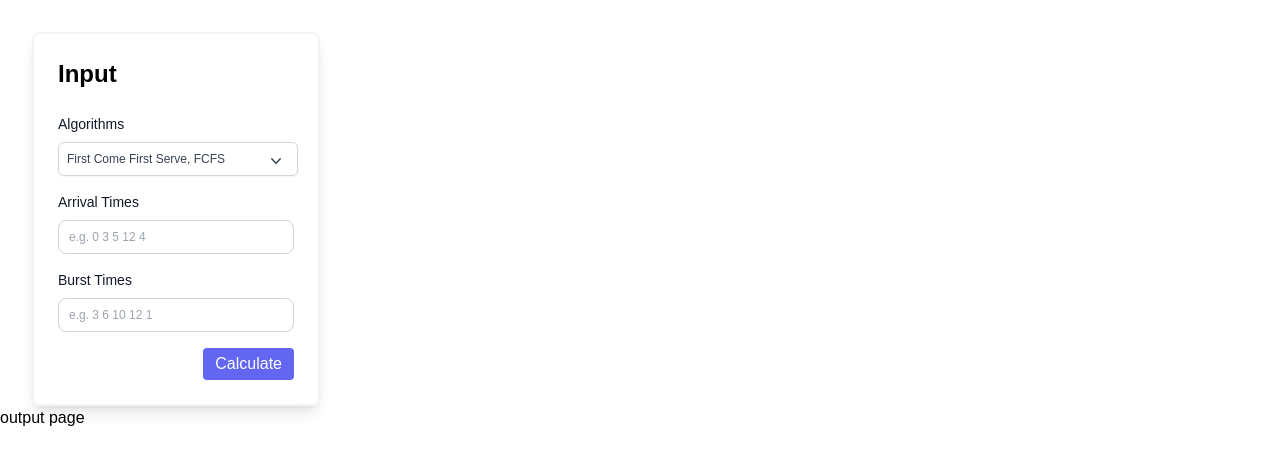
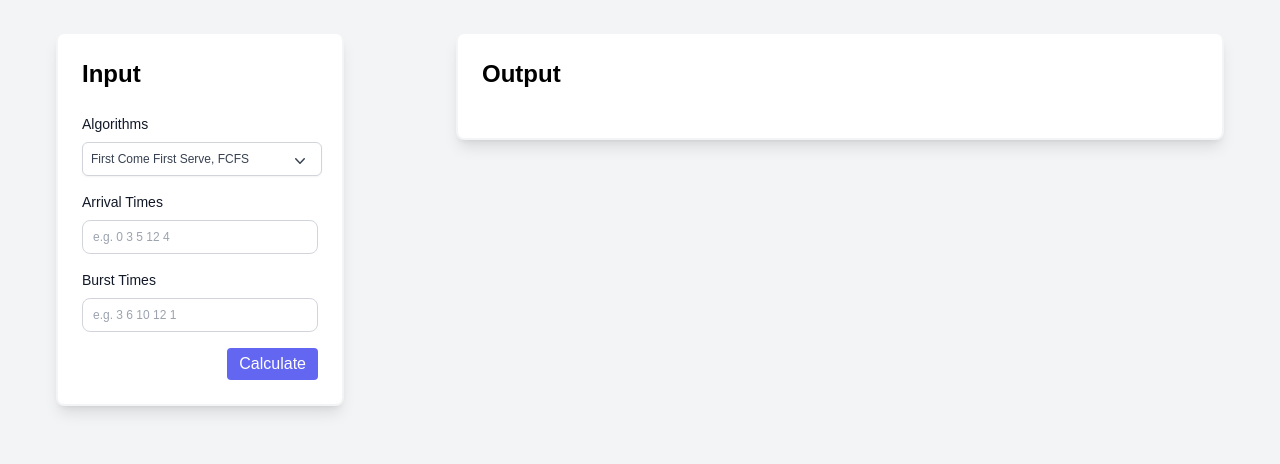
Before and after one commit to AhmedElsayed200/CPUScheduler, a React (Create React App) app: page / in a window 1280 px wide. Shown: the top 464 px of the page. Built offline with nearby package versions, Linux system fonts and the light colour scheme.

Commit message:
init output page

```diff
--- a/src/App.jsx
+++ b/src/App.jsx
@@ -10,7 +10,7 @@ const App = () => {
   const [quantumTime, setQuantumTime] = useState([]);
 
   return (
-    <div className="App">
+    <div className="flex justify-around pt-8 bg-gray-100 h-screen">
       <InputPage
         algorithm={algorithm}
         setAlgorithm={setAlgorithm}
--- a/src/components/Dropdown/index.jsx
+++ b/src/components/Dropdown/index.jsx
@@ -15,7 +15,7 @@ const DropdownMenu = ({ algorithm, setAlgorithm }) => {
     <Menu as="div" className="relative inline-block text-left">
       <label
         htmlFor="default-input"
-        className="block mb-2 text-sm font-medium text-gray-900 dark:text-white"
+        className="block mb-2 text-sm font-medium text-gray-900"
       >
         Algorithms
       </label>
--- a/src/components/InputText/index.jsx
+++ b/src/components/InputText/index.jsx
@@ -5,7 +5,7 @@ const InputTextField = ({ title, placeholder, id }) => {
     <div className="mb-4">
       <label
         htmlFor="default-input"
-        className="block mb-2 text-sm font-medium text-gray-900 dark:text-white"
+        className="block mb-2 text-sm font-medium text-gray-900"
       >
         {title}
       </label>
--- a/src/containers/InputPage/index.jsx
+++ b/src/containers/InputPage/index.jsx
@@ -54,7 +54,7 @@ const InputPage = ({
   };
 
   return (
-    <div className="flex flex-col w-72 ml-8 mt-8 px-6 py-6 border-2 border-gray-100 rounded-lg shadow-lg">
+    <div className="flex flex-col bg-white h-min w-72 px-6 py-6 border-2 border-gray-100 rounded-lg shadow-lg">
       <p className="mb-6 font-extrabold font-sans text-2xl">Input</p>
       <DropdownMenu algorithm={algorithm} setAlgorithm={setAlgorithm} />
       <InputTextField
--- a/src/containers/OutputPage/index.jsx
+++ b/src/containers/OutputPage/index.jsx
@@ -1,10 +1,10 @@
 import React from "react";
-const OutPage = () => {
+const OutputPage = ({algorithm, arrivalTimes, burstTimes, priorities, quantumTime}) => {
     return (
-        <div>
-            output page
+        <div className="flex flex-col bg-white h-fit w-3/5 px-6 py-6 border-2 border-gray-100 rounded-lg shadow-lg">
+            <p className="mb-6 font-extrabold font-sans text-2xl">Output</p>
         </div>
     );
 };
 
-export default OutPage;
+export default OutputPage;
```
